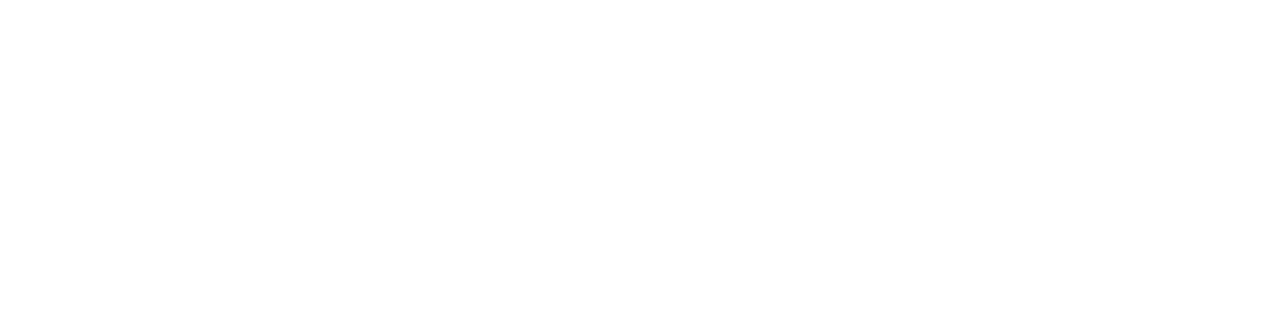
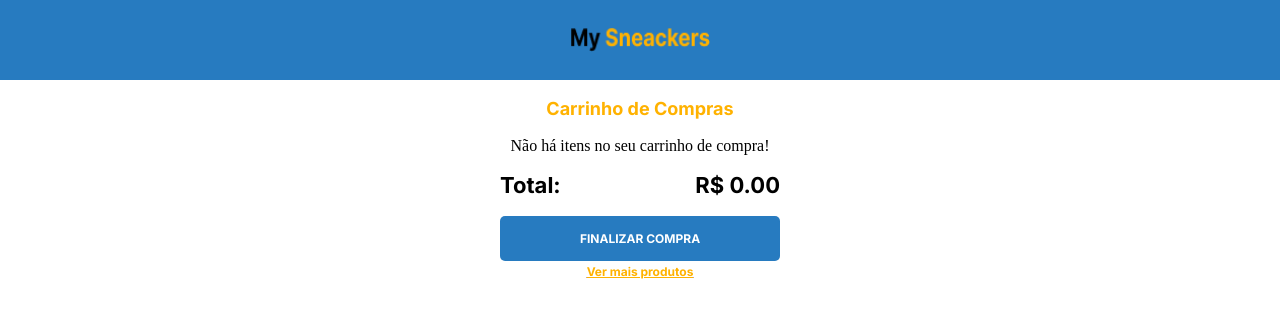
Before and after one commit to JpVargas0907/-projeto14-MySneakers-front, a React (Create React App) app: page /cart in a window 1280 px wide. Before the commit this address had no page. Shown: the top 318 px of the page. Built offline with nearby package versions, Linux system fonts and the light colour scheme.

Commit message:
Tela de carrinho funcionando com todas as funcionalidades implementadas

```diff
--- a/public/index.html
+++ b/public/index.html
@@ -6,6 +6,9 @@
   <meta name="viewport" content="width=device-width, initial-scale=1.0">
   <link rel="stylesheet" href="style.css">
   <link rel="stylesheet" href="reset.css">
+  <link rel="preconnect" href="https://fonts.googleapis.com">
+  <link rel="preconnect" href="https://fonts.gstatic.com" crossorigin>
+  <link href="https://fonts.googleapis.com/css2?family=Inter:wght@100;200;300;400;500;600;700;800;900&display=swap" rel="stylesheet">
   <title>My Sneakers</title>
 </head>
   <body>
--- a/src/App.js
+++ b/src/App.js
@@ -1,15 +1,26 @@
 import ProductsScreen from './components/ProductsScreen/ProductsScreen';
-import { BrowserRouter, Routes, Route } from 'react-router-dom'
+import CartScreen from './components/CartScreen/CartScreen';
+import { BrowserRouter, Routes, Route } from 'react-router-dom';
+import { useState } from 'react';
+import UserContext from './contexts/UserContext';
+
 function App() {
+  const [token, setToken] = useState('');
+  const [cart, setCart] = useState([]);
+  let [itensCounter, setItensCounter] = useState(0);
+
   return (
+    <UserContext.Provider value={{token, setToken, cart, setCart, itensCounter, setItensCounter}}>
     <BrowserRouter>
       <Routes>
         <Route path={'/login'}></Route>
         <Route path={'/register'}></Route>
         <Route path={'/products'} element={<ProductsScreen />}></Route>
+        <Route path={'/cart'} element={<CartScreen />}></Route>
         <Route path={'/order'}></Route>
       </Routes>
     </BrowserRouter>
+    </UserContext.Provider>
   );
 }
 
--- /dev/null
+++ b/src/components/CartScreen/CartScreen.js
@@ -0,0 +1,214 @@
+// components
+import Header from "../Header/Header";
+
+// icons e images
+import trashIcon from "../../assets/icone-lixeira.png";
+
+// libs
+import styled from "styled-components";
+import { useContext } from "react";
+import UserContext from "../../contexts/UserContext";
+import { Link } from "react-router-dom";
+import { useState , useEffect } from "react";
+
+
+export default function CartScreen(){
+    const { cart, setCart, itensCounter, setItensCounter } = useContext(UserContext);
+    let [sum, setSum] = useState(0);
+
+    function builCartItens(){
+        if(cart.length > 0){
+            return cart.map((item, id) => {
+                const { image_url, name, price } = item;
+
+                return <CartItem key={id} cart={cart} setCart={setCart} itensCounter={itensCounter} setItensCounter={setItensCounter} image_url={image_url} name={name} price={price} sum={sum} setSum={setSum}/>
+            });
+        } else {
+            return <p>Não há itens no seu carrinho de compra!</p>
+        }
+    }
+
+    function sumPrices(){
+        let soma = 0;
+        cart.map(item => {
+            let { price } = item;
+            let convertedPrice  = parseFloat(price);
+            soma += convertedPrice;
+        });
+
+        setSum(soma.toFixed(2));
+    }
+
+    useEffect(() => {
+        setSum(0);
+        sumPrices();
+    }, [cart]);
+
+    return(
+        <Container>
+            <Header/>
+            <ScreenTittle>Carrinho de Compras</ScreenTittle>
+            <ProductsContainer>
+                {builCartItens()}
+            </ProductsContainer>
+            <TotalContainer>
+                <p>Total:</p>
+                <p>R$ {sum}</p>
+            </TotalContainer>
+            <BuyButton>FINALIZAR COMPRA</BuyButton>
+            <Link to={'/products'}>
+                <BackToHome>Ver mais produtos</BackToHome>
+            </Link>
+        </Container>
+    );
+}
+
+const Container = styled.div`
+    display: flex;
+    flex-direction: column;
+    align-items: center;
+`
+
+const ProductsContainer = styled.div`
+    display: flex;
+    flex-direction: column;
+    align-items: center;
+    margin-top: 20px;
+`
+
+const ScreenTittle = styled.p`
+    font-family: 'Inter';
+    font-style: normal;
+    font-weight: 700;
+    font-size: 18px;
+    color: #FFB200;
+    margin-top: 100px;
+`
+
+const TotalContainer = styled.div`
+    display: flex;
+    justify-content: space-between;
+    width: 280px;
+    align-items: center;
+    margin-top: 20px;
+    margin-bottom: 20px;
+
+    p{
+        font-family: 'Inter';
+        font-style: normal;
+        font-weight: 700;
+        font-size: 22px;
+        color: #000000;
+    }
+`
+
+
+const BuyButton = styled.button`
+    width: 280px;
+    height: 45px;
+    background: #277BC0;
+    border-radius: 5px;
+    border-style: none;
+    margin-bottom: 5px;
+    font-family: 'Inter';
+    font-style: normal;
+    font-weight: 700;
+    font-size: 12px;
+    color: #FFFFFF;
+`
+
+const BackToHome = styled.p`
+    font-family: 'Inter';
+    font-style: normal;
+    font-weight: bold;
+    font-size: 12px;
+    color: #FFB200;
+    text-decoration: underline;
+    margin-bottom: 20px;
+`
+
+function CartItem(props){
+    const {cart, setCart, itensCounter, setItensCounter, image_url, name, price } = props;
+
+    function removeItem(){
+        let newCartList = [];
+        if(window.confirm("Deseja remover esse item do carrinho?") === true){
+            cart.map(item => {
+                if(item.name !== name){
+                    newCartList.push(item);
+                }
+            });
+
+            setCart(newCartList);
+            setItensCounter(itensCounter - 1);
+        }
+    }
+
+    return(
+        <ItemContainer>
+            <TrashIcon onClick={removeItem} src={trashIcon}/>
+            <Column1>
+                <ProductImage src={image_url} alt='imagem do produto'/>
+            </Column1>
+            <Column2>
+                <ProductName>{name}</ProductName>
+                <ProductPrice>{price}</ProductPrice>
+            </Column2>
+        </ItemContainer>
+    );
+}
+
+const ItemContainer = styled.div`
+    width: 90%;
+    display: flex;
+    justify-content: space-between;
+    align-items: center;
+    margin-bottom: 20px;
+    border-bottom: 1px solid #C4C1C1;
+    position: relative;
+`
+
+const ProductImage = styled.img`
+    width: 80px;
+    height: 80px;
+    margin-bottom: 10px;
+`
+
+const ProductName = styled.p`
+    height: 20px;
+    font-family: 'Inter';
+    font-style: normal;
+    font-weight: 400;
+    font-size: 14px;
+    margin-bottom: 10px;
+    text-align: right;
+    margin-bottom: 20px;
+    margin-top: 20px;
+`
+
+const ProductPrice = styled.p`
+    font-family: 'Inter';
+    font-style: normal;
+    font-weight: 700;
+    font-size: 18px;
+    margin-bottom: 10px;
+    text-align: right;
+`
+const TrashIcon = styled.img`
+    width: 12px;
+    height: 12px;
+    position: absolute;
+    right: 0px;
+    top: 0px;
+`
+
+
+const Column1 = styled.div`
+    width:50%;
+`
+
+const Column2 = styled.div`
+    width: 50%;
+    display: flex;
+    flex-direction: column;
+`
--- a/src/components/Header/Header.js
+++ b/src/components/Header/Header.js
@@ -17,6 +17,8 @@
     background: #277BC0;
     width: 100vw;
     height: 80px;
+    top: 0px;
+    z-index: 1;
 `
 
 const Logo = styled.img`
--- a/src/components/ProductsScreen/ProductsScreen.js
+++ b/src/components/ProductsScreen/ProductsScreen.js
@@ -1,11 +1,23 @@
+//Components
+import Header from "../Header/Header";
+
+//icons and images
+import banner from '../../assets/banner.png';
+import cartIcon from '../../assets/icone-carrinho.png';
+
+//libs
 import styled from "styled-components";
-import Header from "../Header/Header";
-import banner from '../../assets/banner.png'
 import { useState , useEffect } from "react";
 import axios from "axios";
+import { useContext } from "react";
+import UserContext from "../../contexts/UserContext";
+import { Link } from "react-router-dom";
+
 
 export default function ProductsScreen(){
     const [ productsList, setProductsList ] = useState([]);
+    const [product, setProduct] = useState({});
+    const { cart, setCart, itensCounter, setItensCounter } = useContext(UserContext);
     const token = '89d4f052-c3a8-4752-9248-603b1cff67e4';
 
     useEffect(() => {
@@ -29,11 +41,10 @@
     }, []);
 
     function buildProductsList(){
-        console.log(productsList.length);
         if(productsList.length > 0){
             return productsList.map((product, id ) => {
                 const { image_url, name, brand, price } = product;
-                return <Product key={id} image_url={image_url} name={name} brand={brand} price={price}/>
+                return <Product key={id} image_url={image_url} name={name} brand={brand} price={price} cart={cart} setCart={setCart} product={product} setProduct={setProduct} itensCounter={itensCounter} setItensCounter={setItensCounter}/>
             });
         } else {
             return <p>Não há produtos!</p>
@@ -43,7 +54,14 @@
     return(
         <Container>
             <Header />
+            <Link to={'/cart'}>
+                <CartIcon>
+                    <img src={cartIcon}/>
+                    <p>{itensCounter}</p>
+                </CartIcon>
+            </Link>
             <Banner src={banner}/>
+            <PageTittle>ESCOLHA O SEU  PAR PERFEITO</PageTittle>
             <ProductsContainer>
                 {buildProductsList()}
             </ProductsContainer>
@@ -54,12 +72,44 @@
 const Container = styled.div`
     display: flex;
     flex-direction: column;
+    align-items: center;
 `
 
 const Banner = styled.img`
     margin-top: 80px;
     width: 100vw;
     object-fit: fill;
+    margin-bottom: 28px;
+`
+
+const CartIcon = styled.div`
+    width: 35px;
+    height: 35px;
+    position: fixed;
+    z-index: 1;
+    top: 20px;
+    right: 12px;
+
+    p {
+        position: fixed;
+        top: 20px;
+        right: 12px;
+        z-index: 2;
+        font-family: 'Inter';
+        font-style: normal;
+        font-weight: 700;
+        font-size: 15px;
+        color: #FFB200;
+    }
+`
+
+const PageTittle = styled.p`
+    font-family: 'Inter';
+    font-style: normal;
+    font-weight: 700;
+    font-size: 18px;
+    line-height: 22px;
+    color: #000000;
 `
 
 const ProductsContainer = styled.div`
@@ -71,7 +121,13 @@
 `
 
 function Product(props){
-    const { id, image_url, name, brand, price } = props;
+    const { id, image_url, name, brand, price, cart, setCart, product, setProduct, itensCounter, setItensCounter } = props;
+
+    function addToCart(){
+        setProduct({image_url: image_url, name: name, price: price});
+        setCart([...cart, product]);
+        setItensCounter(itensCounter + 1);
+    }
 
     return(
         <ProductContainer>
@@ -79,6 +135,7 @@
             <ProductName>{name}</ProductName>
             <ProductPrice>{price}</ProductPrice>
             <BuyButton>COMPRAR</BuyButton>
+            <AddToCart onClick={addToCart}>adicionar ao carrinho</AddToCart>
         </ProductContainer>
     );
 }
@@ -122,9 +179,19 @@
     border-style: none;
     width: 133px;
     height: 26px;
+    margin-bottom: 5px;
     font-family: 'Inter';
     font-style: normal;
     font-weight: 700;
     font-size: 12px;
     color: #FFFFFF;
 `
+
+const AddToCart = styled.p`
+    font-family: 'Inter';
+    font-style: normal;
+    font-weight: bold;
+    font-size: 12px;
+    color: #FFB200;
+    text-decoration: underline;
+`
```
Also changed, not shown: src/assets/icone-carrinho.png (added), src/assets/icone-lixeira.png (added).
